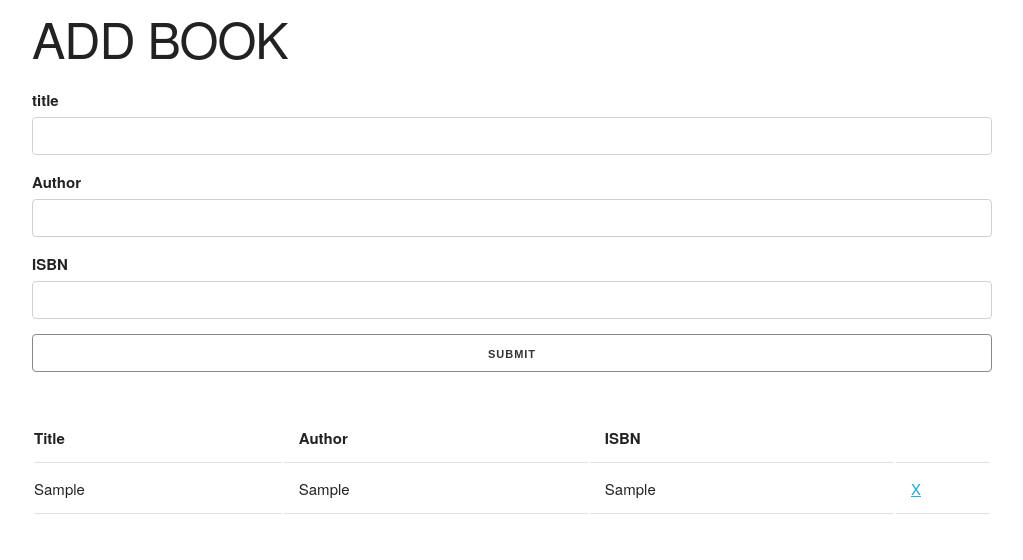
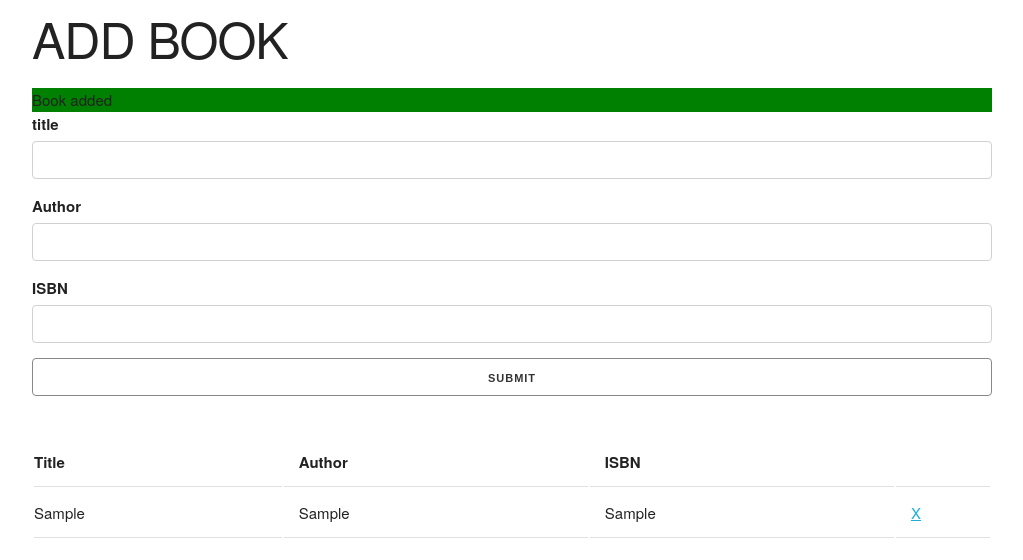
Before and after one commit to wongprom/addBook.github.io, a plain HTML site: page index.html in a window 1280 px wide. Both pictures are taken after typing "Sample", "Sample", "Sample" into the empty fields and a click on the input "Submit". Shown: the whole page, without its empty margins (128-1151 px from the left). Drawn offline with nearby package versions, Linux system fonts and the light colour scheme.

Commit message:
Add message when adding book

```diff
--- a/appEs5.js
+++ b/appEs5.js
@@ -66,6 +66,8 @@ document.querySelector('#book-form').addEventListener('submit', function(e) {
     //Add book ti list
     ui.addBookTolist(book);
 
+    //Show success
+    ui.showAlert('Book added', 'success');
     //Clear fields
     ui.clearFields();
   }
--- a/style.css
+++ b/style.css
@@ -5,7 +5,7 @@
   margin: 5px 0 15px 0;
 }
 
-.succes {
+.success {
   background: green;
 }
 
```
